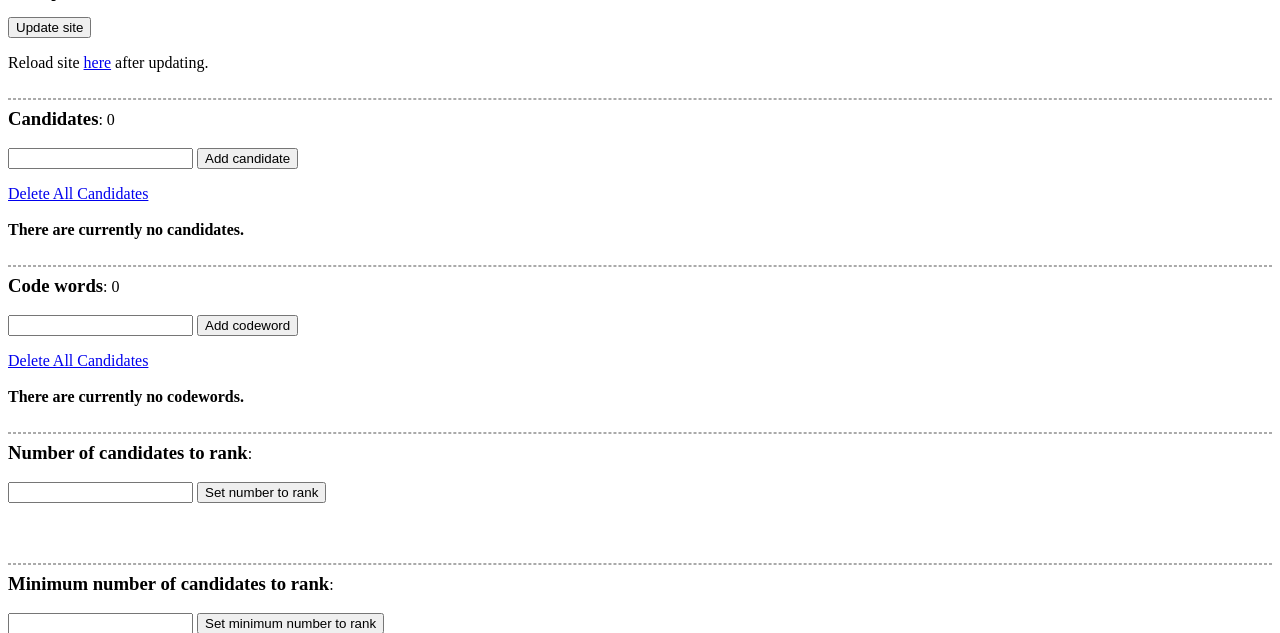
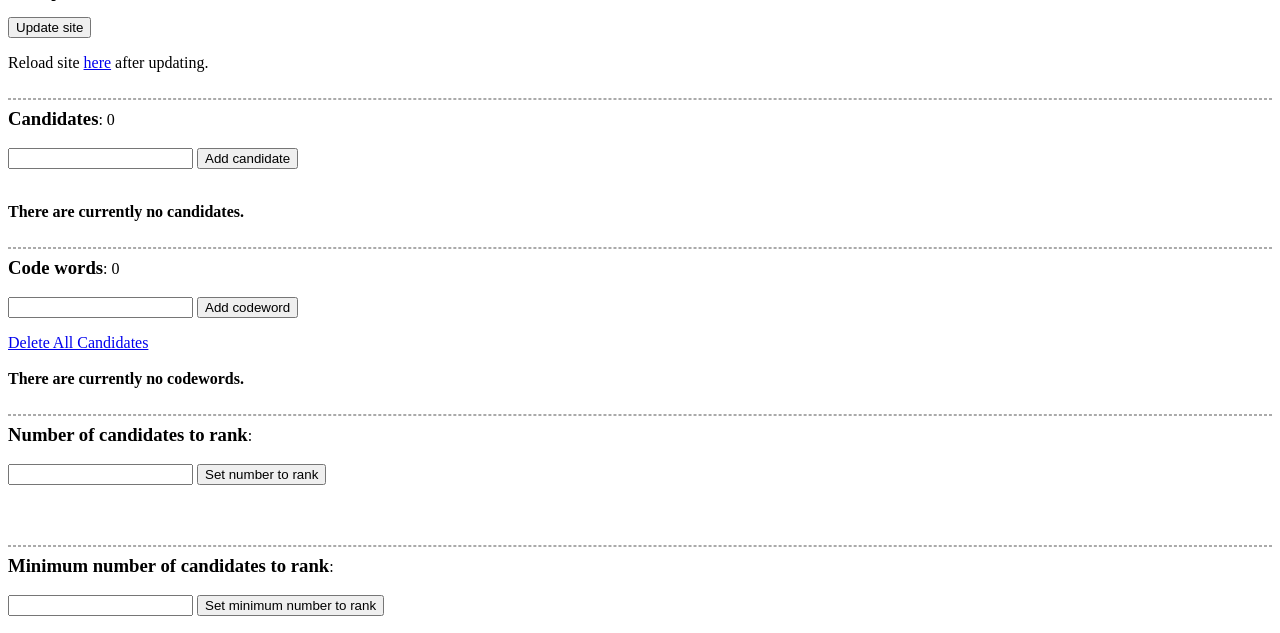
Before and after one commit to cloppingemu/online_voting_app, a Flask app: template templates/admin.html in a window 1280 px wide. Shown: the part 242-875 px from the top of the page. Run offline with Flask 2, Linux system fonts and the light colour scheme; the template is opened without the code that fills it: values that come from a table or form of the project are taken from there, others are empty; data comes from the database, SQL or seed files in the repository; some libraries are stand-ins or nearby versions.

Commit message:
Update admin.html

```diff
--- a/templates/admin.html
+++ b/templates/admin.html
@@ -49,9 +49,7 @@
     <form action="/admin/addName" onsubmit="return validate('candidateName', 'Name field empty')" name="addCandidateForm" method="POST">
         <input type="text" name="candidateName" id="candidateName" tabindex=1>
         <input type="submit" value="Add candidate" tabindex=2>
-    </form>
-    <a href="/admin/delete_all_candidates">Delete All Candidates</a>
-    <br /><br />
+    </form><br />
     {% if config['candidates']|length < 1 %}
         <b>There are currently no candidates.</b>
     {% else %}
```
